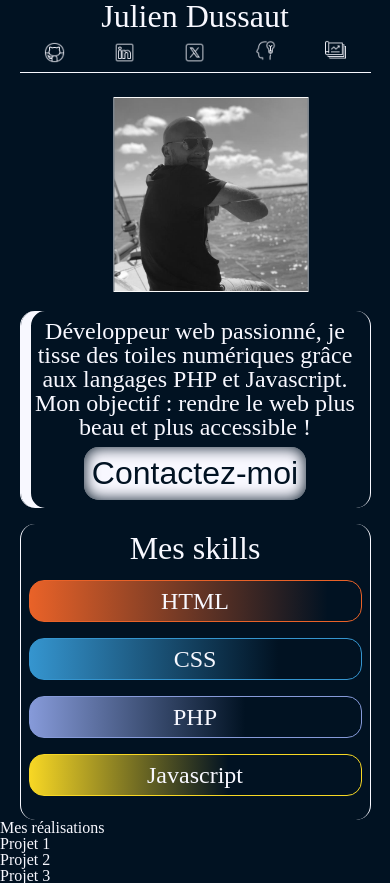
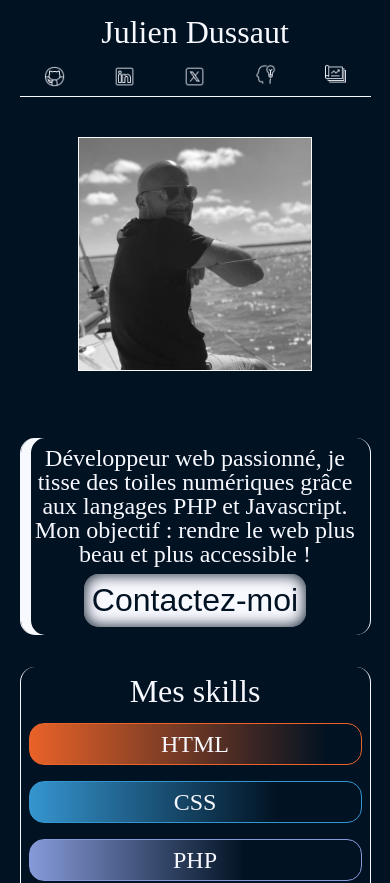
Before and after one commit to Julien-Dussaut/Julien-Dussaut.github.io, a PHP site: page / in a window 390 px wide. Shown: the top 883 px of the page. Run offline with PHP 8.4, Linux system fonts and the light colour scheme.

Commit message:
Légère modification des marges (internes et externes).

```diff
--- a/css/main.css
+++ b/css/main.css
@@ -36,11 +36,17 @@
 
   header {
     width: 100%;
+    margin-top: 1rem;
+    margin-bottom: 2rem;
   }
   h1 {
     font-size: 2rem;
     text-align: center;
-    margin-bottom: 0.5rem;
+    margin-bottom: 1rem;
+    color: var(--primary-text-color);
+    /* font-weight: 900; */
+    /* -webkit-text-stroke: 0.5px var(--primary-text-color); */
+    /* letter-spacing: 0.5rem; */
   }
   nav {
     padding-bottom: 0.5rem;
@@ -74,30 +80,25 @@
   }
 
   #me {
-    width: 50%;
+    width: 60%;
     filter: grayscale();
     position: relative;
     left: 50%;
-    transform: translate(-50%);
+    transform: translateX(-50%);
     border: 1px solid var(--primary-text-color);
-    margin: 1rem;
+    margin-top: 2rem;
+    margin-bottom: 2rem;
   }
 }
 
 /* **************************************** Fin header **************************************** */
-
-/* main {
-  display: flex;
-  flex-flow: column wrap;
-  align-content: space-between;
-  justify-content: center;
-} */
 
 /* **************************************** Présentation **************************************** */
 
 .presentation {
   width: 90%;
   margin: auto;
+  margin-bottom: 2rem;
   padding: 0.5rem 0.5rem;
   border-right: 1px solid var(--primary-text-color);
   border-left: 1px solid var(--primary-text-color);
```
